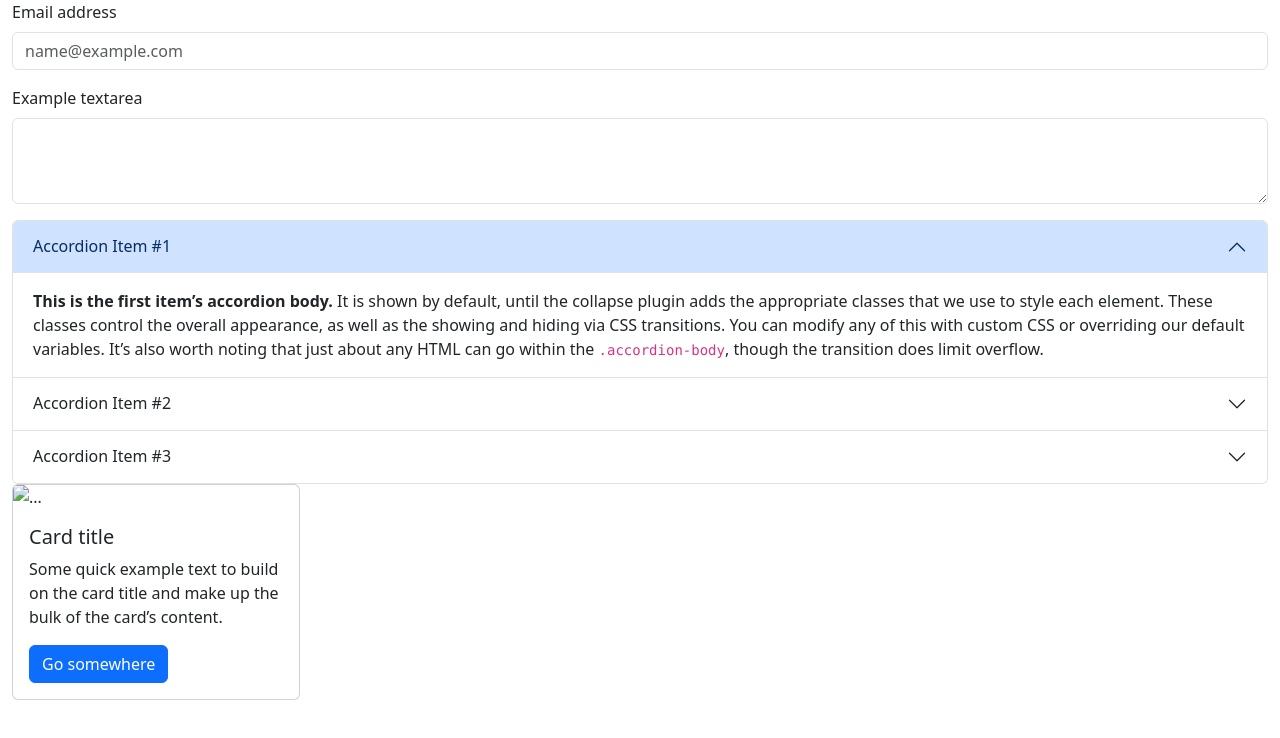
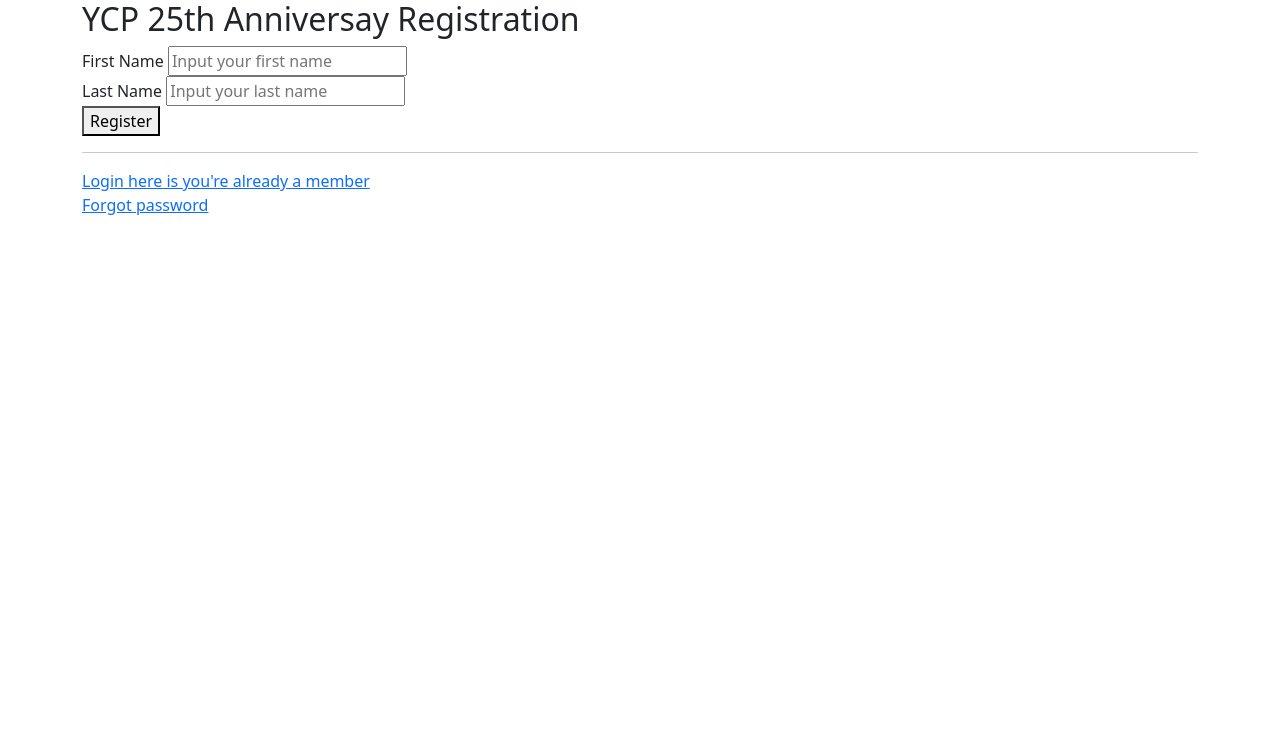
Before and after one commit to cykeromens/ycp-training, a website: page module-four/gs-bootstrap.html in a window 1280 px wide. Drawn offline with nearby package versions, Linux system fonts and the light colour scheme.

```diff
--- a/module-four/gs-bootstrap.html
+++ b/module-four/gs-bootstrap.html
@@ -5,64 +5,35 @@
         <link href="https://cdn.jsdelivr.net/npm/bootstrap@5.3.8/dist/css/bootstrap.min.css" rel="stylesheet" integrity="sha384-sRIl4kxILFvY47J16cr9ZwB07vP4J8+LH7qKQnuqkuIAvNWLzeN8tE5YBujZqJLB" crossorigin="anonymous">
     </head>
 
-    <body class="container-fluid">
-        <div class="mb-3">
-            <label for="exampleFormControlInput1" class="form-label">Email address</label>
-            <input type="email" class="form-control" id="exampleFormControlInput1" placeholder="name@example.com">
+        <body>
+        <div class="container">
+            <h2>YCP 25th Anniversay Registration</h2>
+            <div>
+                <div>
+                    <form id="registration">
+                        <div>
+                            <label for="firstName"> First Name</label>
+                            <input type="text" name="firstName" id="firstName" placeholder="Input your first name"/>
+                        </div>
+                        <div>
+                            <label for="lastName"> Last Name</label>
+                            <input type="text" name="lastName" id="lastName" placeholder="Input your last name"/>
+                        </div>
+                        <div>
+                            <button type="submit" id="register" class="submit">Register</button>
+                        </div>
+                    </form>
+                </div>
+                <hr/>
+                <div class"section">
+                        <a href="login.html">Login here is you're already a member</a>
+                </div>
+                <div class="">
+                    <a href="forgot-password.html">Forgot password</a>
+                </div>
+
+            </div>
         </div>
-        <div class="mb-3">
-            <label for="exampleFormControlTextarea1" class="form-label">Example textarea</label>
-            <textarea class="form-control" id="exampleFormControlTextarea1" rows="3"></textarea>
-        </div>
-
-        <div class="accordion" id="accordionExample">
-  <div class="accordion-item">
-    <h2 class="accordion-header">
-      <button class="accordion-button" type="button" data-bs-toggle="collapse" data-bs-target="#collapseOne" aria-expanded="true" aria-controls="collapseOne">
-        Accordion Item #1
-      </button>
-    </h2>
-    <div id="collapseOne" class="accordion-collapse collapse show" data-bs-parent="#accordionExample">
-      <div class="accordion-body">
-        <strong>This is the first item’s accordion body.</strong> It is shown by default, until the collapse plugin adds the appropriate classes that we use to style each element. These classes control the overall appearance, as well as the showing and hiding via CSS transitions. You can modify any of this with custom CSS or overriding our default variables. It’s also worth noting that just about any HTML can go within the <code>.accordion-body</code>, though the transition does limit overflow.
-      </div>
-    </div>
-  </div>
-  <div class="accordion-item">
-    <h2 class="accordion-header">
-      <button class="accordion-button collapsed" type="button" data-bs-toggle="collapse" data-bs-target="#collapseTwo" aria-expanded="false" aria-controls="collapseTwo">
-        Accordion Item #2
-      </button>
-    </h2>
-    <div id="collapseTwo" class="accordion-collapse collapse" data-bs-parent="#accordionExample">
-      <div class="accordion-body">
-        <strong>This is the second item’s accordion body.</strong> It is hidden by default, until the collapse plugin adds the appropriate classes that we use to style each element. These classes control the overall appearance, as well as the showing and hiding via CSS transitions. You can modify any of this with custom CSS or overriding our default variables. It’s also worth noting that just about any HTML can go within the <code>.accordion-body</code>, though the transition does limit overflow.
-      </div>
-    </div>
-  </div>
-  <div class="accordion-item">
-    <h2 class="accordion-header">
-      <button class="accordion-button collapsed" type="button" data-bs-toggle="collapse" data-bs-target="#collapseThree" aria-expanded="false" aria-controls="collapseThree">
-        Accordion Item #3
-      </button>
-    </h2>
-    <div id="collapseThree" class="accordion-collapse collapse" data-bs-parent="#accordionExample">
-      <div class="accordion-body">
-        <strong>This is the third item’s accordion body.</strong> It is hidden by default, until the collapse plugin adds the appropriate classes that we use to style each element. These classes control the overall appearance, as well as the showing and hiding via CSS transitions. You can modify any of this with custom CSS or overriding our default variables. It’s also worth noting that just about any HTML can go within the <code>.accordion-body</code>, though the transition does limit overflow.
-      </div>
-    </div>
-  </div>
-</div>
-
-
-<div class="card" style="width: 18rem;">
-  <img src="..." class="card-img-top" alt="...">
-  <div class="card-body">
-    <h5 class="card-title">Card title</h5>
-    <p class="card-text">Some quick example text to build on the card title and make up the bulk of the card’s content.</p>
-    <a href="#" class="btn btn-primary">Go somewhere</a>
-  </div>
-</div>
     </body>
 
     <script src="https://cdn.jsdelivr.net/npm/bootstrap@5.3.8/dist/js/bootstrap.bundle.min.js" integrity="sha384-FKyoEForCGlyvwx9Hj09JcYn3nv7wiPVlz7YYwJrWVcXK/BmnVDxM+D2scQbITxI" crossorigin="anonymous"></script>
```
Also changed, not shown: module-four/Album example · Bootstrap v5.3.html (deleted, +0 -10 lines).
